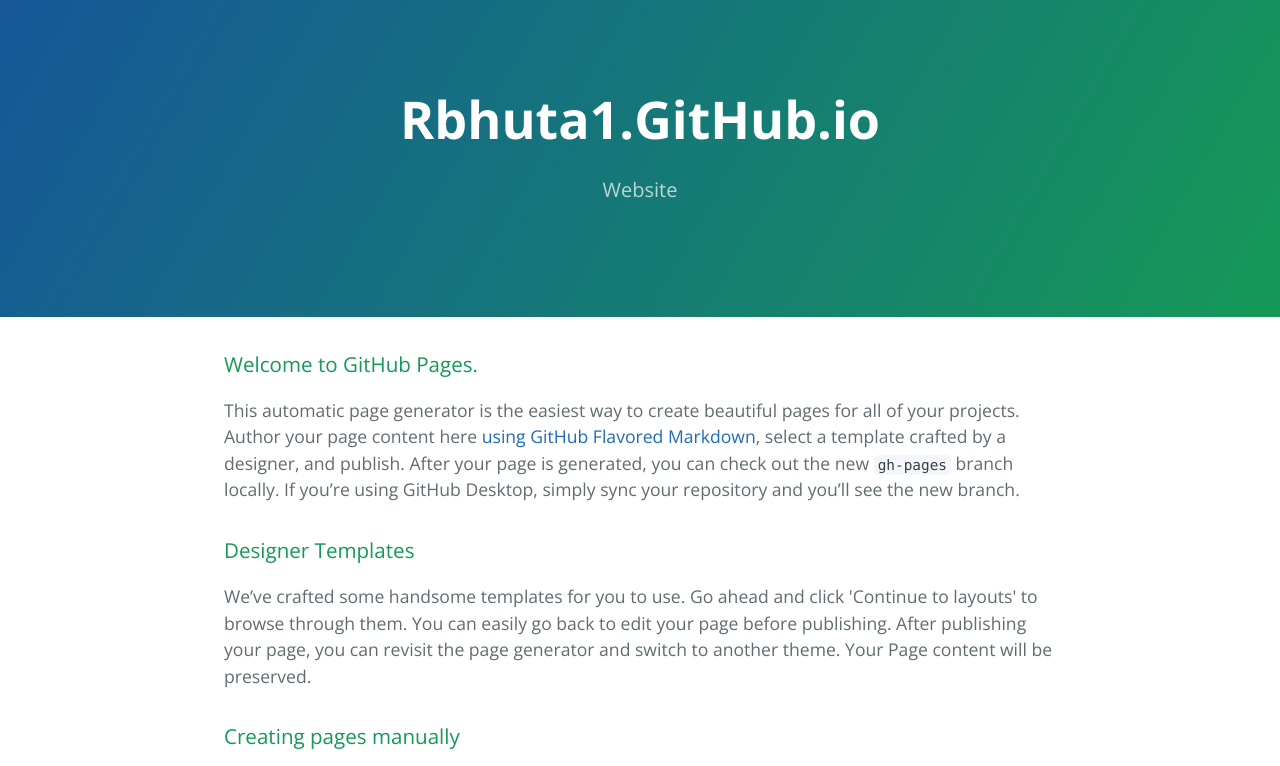
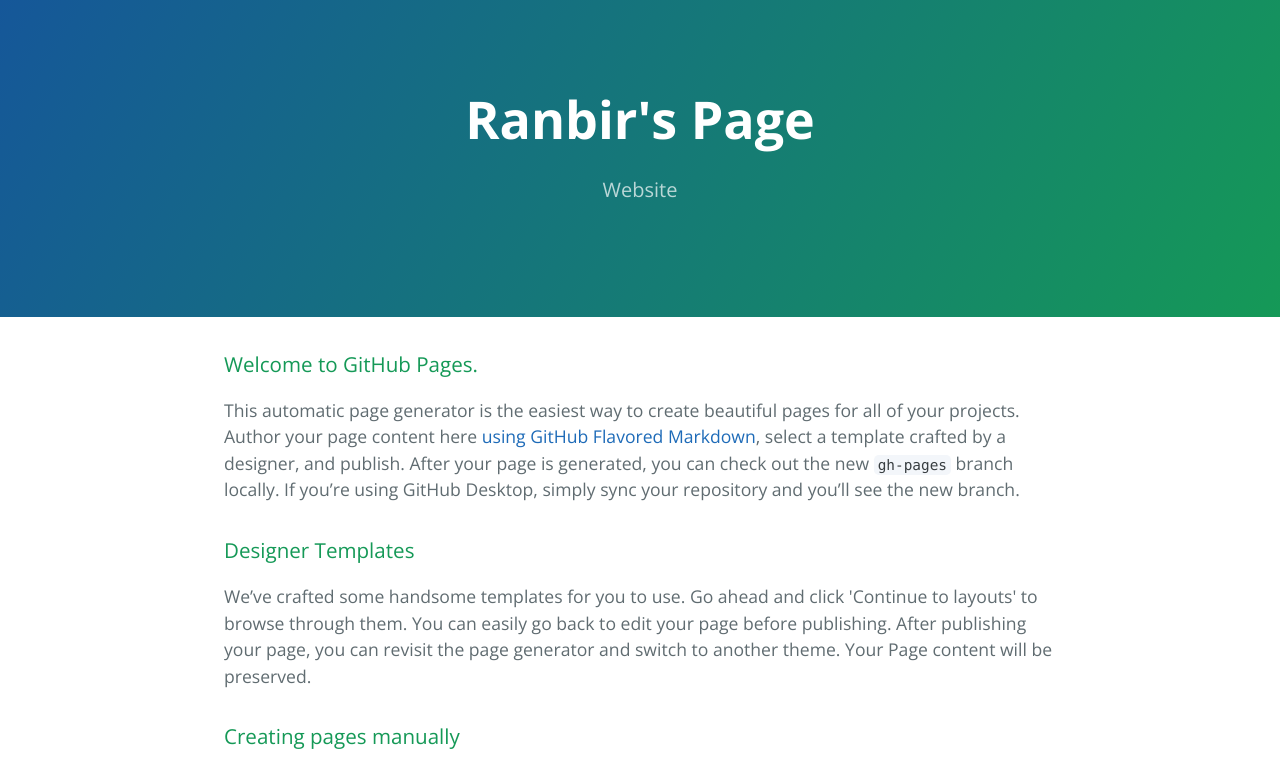
Before and after one commit to rbhuta1/rbhuta1.github.io.test1, a plain HTML site: page index.html in a window 1280 px wide. Shown: the top 766 px of the page. Drawn offline with nearby package versions, Linux system fonts and the light colour scheme.

Commit message:
Update index.html

```diff
--- a/index.html
+++ b/index.html
@@ -11,7 +11,7 @@
   </head>
   <body>
     <section class="page-header">
-      <h1 class="project-name">Rbhuta1.GitHub.io</h1>
+      <h1 class="project-name">Ranbir's Page</h1>
       <h2 class="project-tagline">Website</h2>
     </section>
 
```
